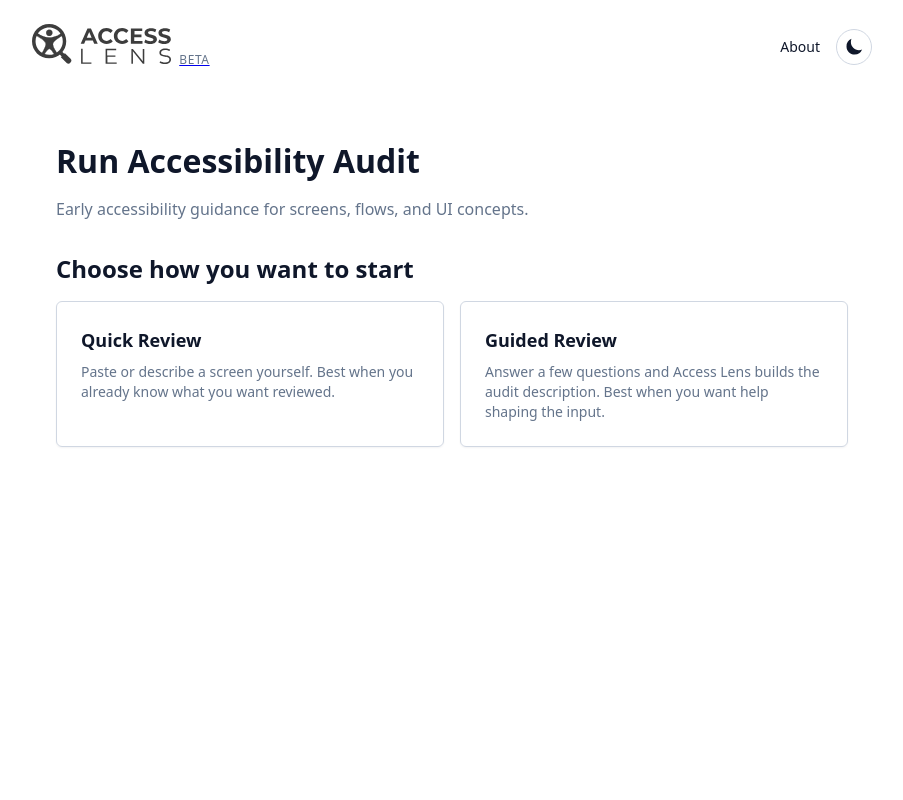
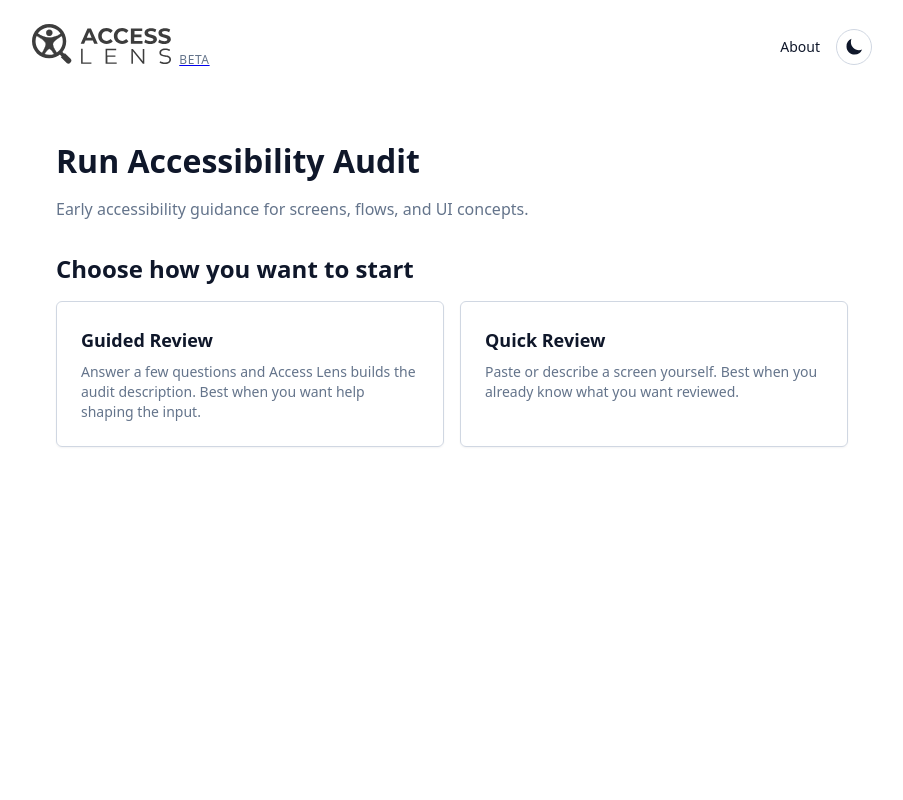
Before and after one commit to AceMoon-tech/access-lens, a React (Vite) app: page /audit in a window 1280 px wide. Shown: the top 800 px of the page, without its empty margins (188-1091 px from the left). Built offline with nearby package versions, Linux system fonts and the light colour scheme; no server answers.

Commit message:
Prioritize guided review option

```diff
--- a/src/screens/AuditForm.jsx
+++ b/src/screens/AuditForm.jsx
@@ -400,11 +400,11 @@ function AuditForm({ onResults }) {
               className="review-mode-option"
               aria-pressed={false}
               disabled={requestState === 'loading'}
-              onClick={() => setReviewMode('quick')}
+              onClick={() => setReviewMode('guided')}
             >
-              <span className="review-mode-option__title">Quick Review</span>
+              <span className="review-mode-option__title">Guided Review</span>
               <span className="review-mode-option__description">
-                Paste or describe a screen yourself. Best when you already know what you want reviewed.
+                Answer a few questions and Access Lens builds the audit description. Best when you want help shaping the input.
               </span>
             </button>
             <button
@@ -412,11 +412,11 @@ function AuditForm({ onResults }) {
               className="review-mode-option"
               aria-pressed={false}
               disabled={requestState === 'loading'}
-              onClick={() => setReviewMode('guided')}
+              onClick={() => setReviewMode('quick')}
             >
-              <span className="review-mode-option__title">Guided Review</span>
+              <span className="review-mode-option__title">Quick Review</span>
               <span className="review-mode-option__description">
-                Answer a few questions and Access Lens builds the audit description. Best when you want help shaping the input.
+                Paste or describe a screen yourself. Best when you already know what you want reviewed.
               </span>
             </button>
           </div>
```
